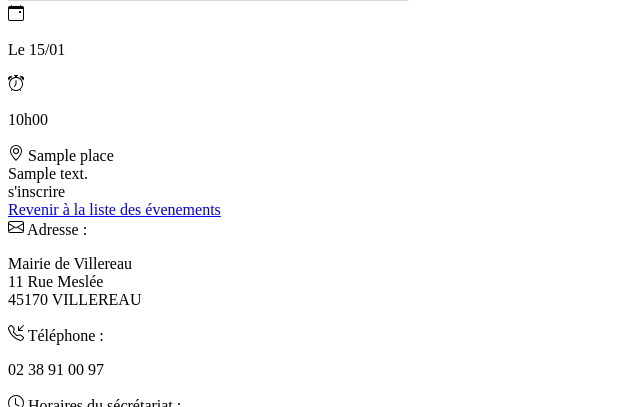
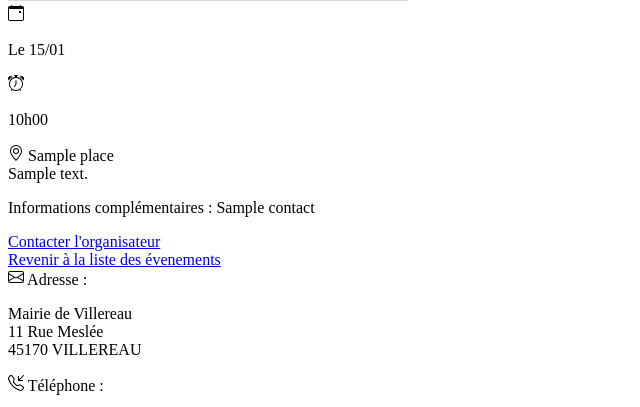
Before and after one commit to mayard689/Villereau, a Symfony app: template templates/event/show.html.twig in a window 1280 px wide. Shown: the part 6093-6500 px from the top of the page, without its empty margins (0-640 px from the left). Run offline with Twig, Linux system fonts and the light colour scheme; the template is opened without the code that fills it: most values are stand-ins (such as "Sample title", 1, 10 or a date in 2020); grey boxes marked "Sample" are stand-in pictures; some libraries are stand-ins or nearby versions.

Commit message:
update contact mail layout - fix a bug in the redirect to route line of event contact method

```diff
--- a/src/Controller/EventController.php
+++ b/src/Controller/EventController.php
@@ -137,7 +137,7 @@ class EventController extends AbstractController
     }
 
     /**
-     * @Route("/contact/{event}", name="event_contact")
+     * @Route("/contact/{id}", name="event_contact")
      */
     public function contact(Event $event, Request $request, MailerInterface $mailer)
     {
@@ -166,7 +166,7 @@ class EventController extends AbstractController
                 'Votre message a bien été envoyé'
             );
 
-            return $this->redirectToRoute('home_index');
+            return $this->redirectToRoute('event_show', ['id' => $event->getId()]);
         }
 
         return $this->render('contact/contact.html.twig', [
--- a/templates/email/contact.html.twig
+++ b/templates/email/contact.html.twig
@@ -3,9 +3,8 @@
 {% block message %}
 
     <p>Le message suivant vient de vous être envoyé :</p>
-    {{ name }}
+    <p>De la part de {{ name }} ({{ from }})</p>
 
-    {{ from }}
+    <p>Son message : {{ message }}</p>
 
-    {{ message }}
 {% endblock %}
--- a/templates/event/show.html.twig
+++ b/templates/event/show.html.twig
@@ -63,8 +63,13 @@
                 </div>
 
                 {% if event.contact is not null %}
+
                     <div class="col-12">
-                        <div class="btn btn-primary">s'inscrire</div>
+                        <p>Informations complémentaires : {{ event.contact}}</p>
+                        {% include 'tools/_backButton.html.twig' with {
+                            'text': 'Contacter l\'organisateur',
+                            'path': path('event_contact', {'id':event.id})
+                        } %}
                     </div>
                 {% endif %}
 
```
